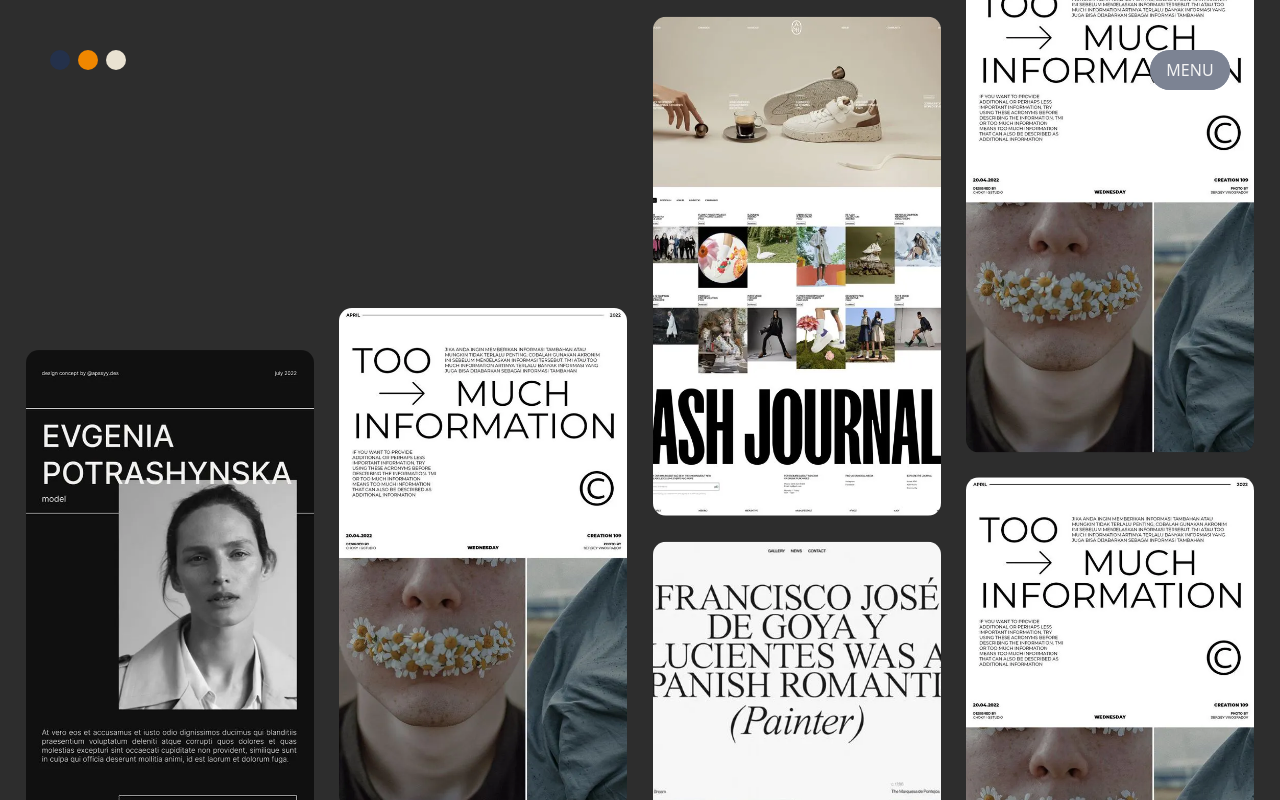
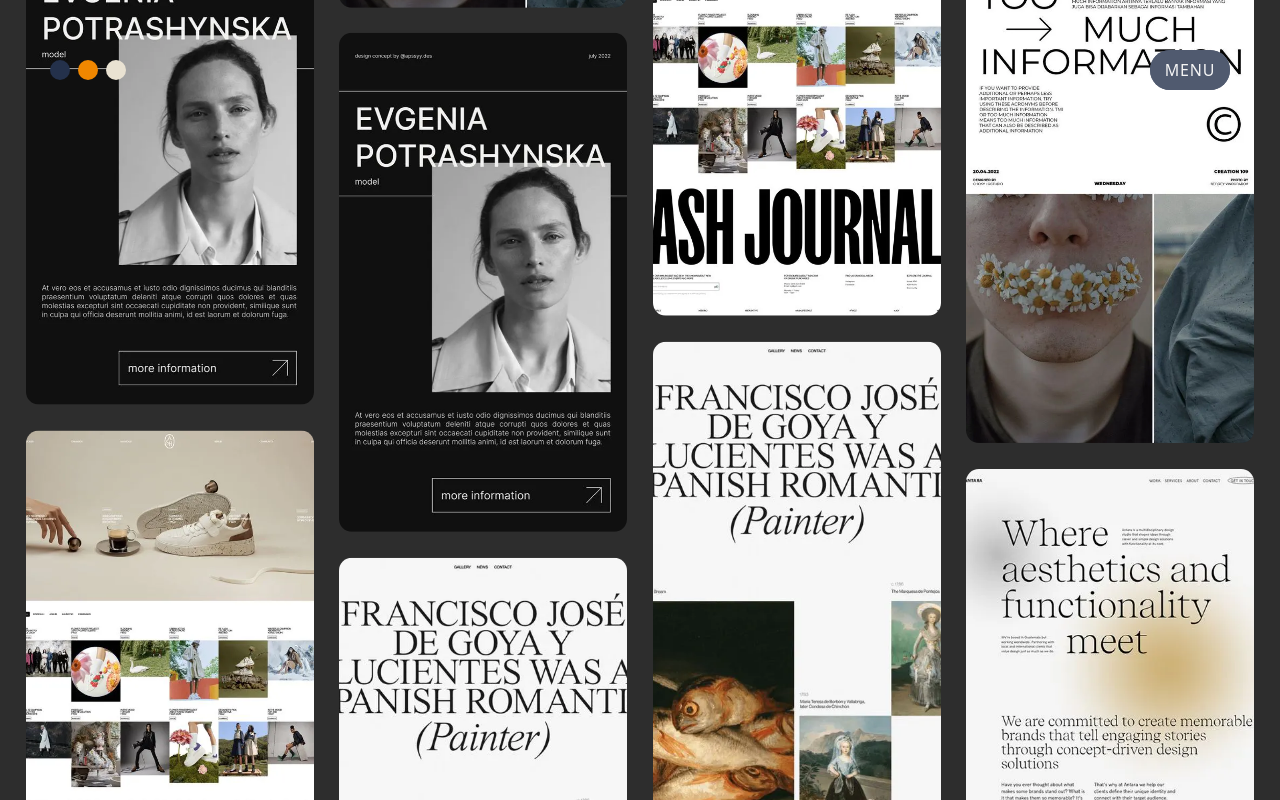
Before and after one commit to kbrandon19/debonairfox-creative-studio, a Next.js app: page /palScroll in a window 1280 px wide. Shown: the top 800 px of the page. Built offline with nearby package versions, Linux system fonts and the light colour scheme; what @xpd/tailwind-3dtransforms would draw is missing.

Commit message:
Resized Services container, improved parallax scroll on mobile, centered header logo

```diff
--- a/app/Services/page.tsx
+++ b/app/Services/page.tsx
@@ -18,7 +18,7 @@
 
 
   return (
-    <div id="services" className="w-full h-auto  xl:h-screen py-40">
+    <div id="services" className="w-full h-auto  xl:h-screen pt-36 overflow-y-hidden">
            <div className="h-full w-full fixed -mt-16 -z-[20] -py-40">
         <Image
           src={
--- a/app/globals.css
+++ b/app/globals.css
@@ -2,8 +2,28 @@
 @tailwind components;
 @tailwind utilities;
 
+/* .lenis.lenis-smooth {
+  scroll-behavior: auto !important;
+} */
+
+html.lenis, html.lenis body {
+  height: auto;
+}
+
 .lenis.lenis-smooth {
   scroll-behavior: auto !important;
+}
+
+.lenis.lenis-smooth [data-lenis-prevent] {
+  overscroll-behavior: contain;
+}
+
+.lenis.lenis-stopped {
+  overflow: hidden;
+}
+
+.lenis.lenis-smooth iframe {
+  pointer-events: none;
 }
 
 /* Add to the respective elements if needed */
@@ -222,6 +242,8 @@
   transition: color 0.3s ease; /* Transition for color change */
 }
 
+/* Footer Animation */
+
 .rainbow-text:hover {
   animation: rainbow-hover 1.5s ease-in-out infinite;
   color: transparent; /* Ensure text remains transparent to show gradient */
@@ -289,6 +311,7 @@
   gap: 2vw;
 
   white-space: nowrap;
+
 }
 
 .imageContainer {
--- a/app/palScroll/page.tsx
+++ b/app/palScroll/page.tsx
@@ -30,13 +30,17 @@
   });
 
   const { height } = dimension;
-  const y = useTransform(scrollYProgress, [0, 1], [0, height * 2]);
-  const y2 = useTransform(scrollYProgress, [0, 1], [0, height * 3.3]);
-  const y3 = useTransform(scrollYProgress, [0, 1], [0, height * 1.25]);
-  const y4 = useTransform(scrollYProgress, [0, 1], [0, height * 2.5]); // Adjusted for testing
+  const y = useTransform(scrollYProgress, [0, 1], [0, height ]);
+  const y2 = useTransform(scrollYProgress, [0, 1], [0, height * 1.5]);
+  const y3 = useTransform(scrollYProgress, [0, 1], [0, height * 0.8]);
+  const y4 = useTransform(scrollYProgress, [0, 1], [0, height * 1.3]); // Adjusted for testing
 
   useEffect(() => {
-    const lenis = new Lenis();
+    const lenis = new Lenis({
+      lerp:1,
+      duration: 2, // Adjust the scroll duration (higher means smoother but slower)
+      easing: (t: number) => Math.min(1, 1.001 - Math.pow(2, -10 * t)), // Easing
+    });
     const raf = (time: any) => {
       lenis.raf(time);
       requestAnimationFrame(raf);
--- a/components/Header/Menu/page.tsx
+++ b/components/Header/Menu/page.tsx
@@ -33,11 +33,11 @@
         animate={{ top: isActive ? '-100%' : '0%' }}
         transition={{ duration: 0.5, type: 'tween', ease: [0.76, 0, 0.24, 1] }}
       >
-        <div className="w-full h-full bg-accent-100 text-white uppercase">
+        <div className="w-full h-full bg-accent-200 text-white uppercase tracking-wider">
           <PerspectiveText label="Menu" />
           <p>Menu</p>
         </div>
-        <div className="w-full h-full absolute top-full bg-tangerine text-accent-default uppercase">
+        <div className="w-full h-full absolute top-full bg-tangerine text-accent-default uppercase tracking-wider">
           <PerspectiveText label="Close" />
           <p>Close</p>
         </div>
--- a/components/Header/Nav/page.tsx
+++ b/components/Header/Nav/page.tsx
@@ -62,7 +62,7 @@
                 exit="exit"
               >
                 <a
-                  className="text-white text-secTitle hover:text-accent-default transition-all ease-in-out flex items-center gap-2"
+                  className="tracking-wider text-white text-secTitle font-semibold hover:text-accent-default transition-all ease-in-out flex items-center gap-2"
                   onClick={() => handleLinkClick(href)} // Handle click manually
                 >
                   {title}
--- a/components/Header/header01.tsx
+++ b/components/Header/header01.tsx
@@ -44,7 +44,7 @@
 
   return (
     <>
-      <div className="fixed z-50  top-[25px] md:top-[50px] left-[25px] md:left-[50px]">
+      <div className="fixed z-50  top-[35px] md:top-[60px] left-[25px] md:left-[50px]">
         <div className="flex items-center w-auto h-auto">
           <Link href={"/"} className="flex flex-row gap-2">
             <div className="h-5 w-5 bg-accent-default rounded-full  "> </div>
@@ -55,7 +55,7 @@
       </div>
       <div className="fixed z-50 top-[25px] md:top-[50px] right-[25px] md:right-[50px]">
         <motion.div
-          className="w-screen h-[550px] bg-accent-100 rounded-[25px] relative opacity-95"
+          className="w-screen h-[550px] bg-accent-200  rounded-[25px] relative opacity-95"
           variants={menu(isLargeScreen)}
           animate={isActive ? "open" : "closed"}
           initial="closed"
--- a/components/SmoothScroll.tsx
+++ b/components/SmoothScroll.tsx
@@ -1,4 +1,5 @@
 "use client";
+
 import { useEffect, ReactNode } from "react";
 import Lenis from "lenis";
 
@@ -9,15 +10,15 @@
 function SmoothScroll({ children }: SmoothScrollProps) {
   useEffect(() => {
     const lenis = new Lenis({
-      lerp: 0.1, // Linear interpolation for smooth scrolling
-      // duration: 1.5, // Adjust the scroll duration
+      lerp: 0.08, // Adjust interpolation speed for smoother scroll (lower is faster)
+      duration: 1.2, // Adjust the scroll duration (higher means smoother but slower)
+      easing: (t: number) => Math.min(1, 1.001 - Math.pow(2, -10 * t)), // Easing function for a smoother scroll
       gestureOrientation: 'vertical', // Vertical scroll only
-      orientation:'vertical',
-      wrapper: window, // Apply Lenis to the window
-      smoothWheel:true,
-      // other options here
+      smoothWheel: true, // Enable smooth scrolling for wheel
+      touchMultiplier: 2.5, // Make touch gestures scroll faster
     });
 
+    // Animation loop for Lenis
     const animate = (time: number) => {
       lenis.raf(time);
       requestAnimationFrame(animate);
```
